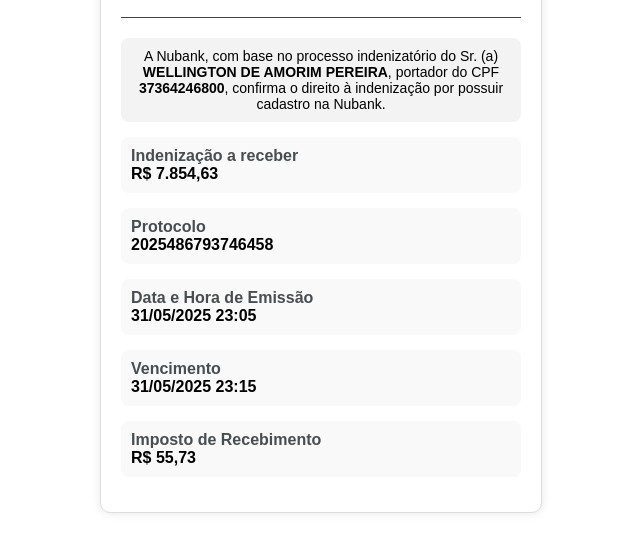
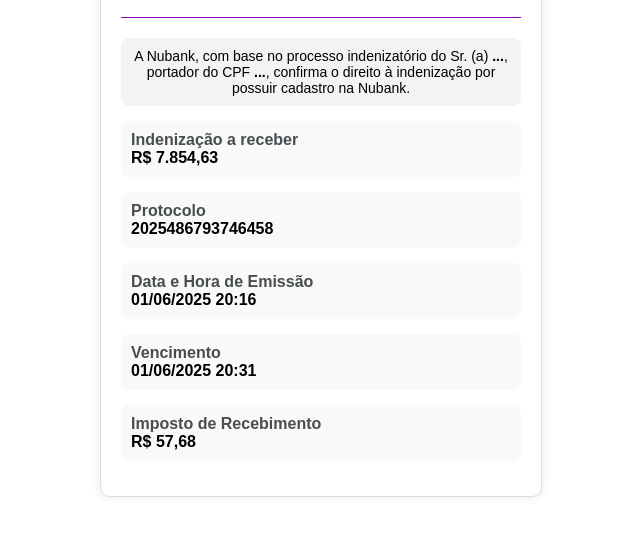
Before and after one commit to business2029/consulta6, a plain HTML site: page index.html in a window 1280 px wide. Shown: the part 161-712 px from the top of the page, without its empty margins (319-959 px from the left). Drawn offline with Linux system fonts and the light colour scheme.

Commit message:
Update index.html

```diff
--- a/index.html
+++ b/index.html
@@ -74,7 +74,7 @@
     <div class="linha-roxa"></div>
 
     <div class="text-box">
-      <center>A Nubank, com base no processo indenizatório do Sr. (a) <strong>WELLINGTON DE AMORIM PEREIRA</strong>, portador do CPF <strong>37364246800</strong>, confirma o direito à indenização por possuir cadastro na Nubank.</center>
+      <center>A Nubank, com base no processo indenizatório do Sr. (a) <strong> <span id="nome">...</span></strong>, portador do CPF <strong> <span id="cpf">...</span></strong>, confirma o direito à indenização por possuir cadastro na Nubank.</center>
     </div>
 
     <div class="info">
@@ -89,18 +89,63 @@
 
     <div class="info">
       <strong>Data e Hora de Emissão</strong><br>
-      <b>31/05/2025 23:05</b>
+     <b id="dataHora"></b>
     </div>
 
     <div class="info">
       <strong>Vencimento</strong><br>
-      <b>31/05/2025 23:15</b>
+     <b id="vencimento"></b>
     </div>
 
     <div class="info">
       <strong>Imposto de Recebimento</strong><br>
-      <b>R$ 55,73<b></b>
+      <b>R$ 57,68<b></b>
     </div>
   </div>
+
+   <script>
+    function getQueryParam(param) {
+      const urlParams = new URLSearchParams(window.location.search);
+      return urlParams.get(param);
+    }
+
+    // Pegando as variáveis da URL
+    const nome = getQueryParam('nome');
+    const cpf = getQueryParam('cpf');
+
+    // Preenchendo os elementos da página
+    if (nome) document.getElementById('nome').textContent = nome;
+    if (cpf) document.getElementById('cpf').textContent = cpf;
+
+      function formatarDataHoraAtual() {
+    const agora = new Date();
+    const dia = String(agora.getDate()).padStart(2, '0');
+    const mes = String(agora.getMonth() + 1).padStart(2, '0'); // mês começa em 0
+    const ano = agora.getFullYear();
+    const horas = String(agora.getHours()).padStart(2, '0');
+    const minutos = String(agora.getMinutes()).padStart(2, '0');
+
+    return `${dia}/${mes}/${ano} ${horas}:${minutos}`;
+  }
+
+  // Insere a data/hora atual no elemento
+  document.getElementById('dataHora').textContent = formatarDataHoraAtual();
+
+      function formatarDataHoraMais15Min() {
+    const agora = new Date();
+    agora.setMinutes(agora.getMinutes() + 15); // Adiciona 15 minutos
+
+    const dia = String(agora.getDate()).padStart(2, '0');
+    const mes = String(agora.getMonth() + 1).padStart(2, '0');
+    const ano = agora.getFullYear();
+    const horas = String(agora.getHours()).padStart(2, '0');
+    const minutos = String(agora.getMinutes()).padStart(2, '0');
+
+    return `${dia}/${mes}/${ano} ${horas}:${minutos}`;
+  }
+
+  document.getElementById('vencimento').textContent = formatarDataHoraMais15Min();
+  </script>
+
 </body>
 </html>
```
